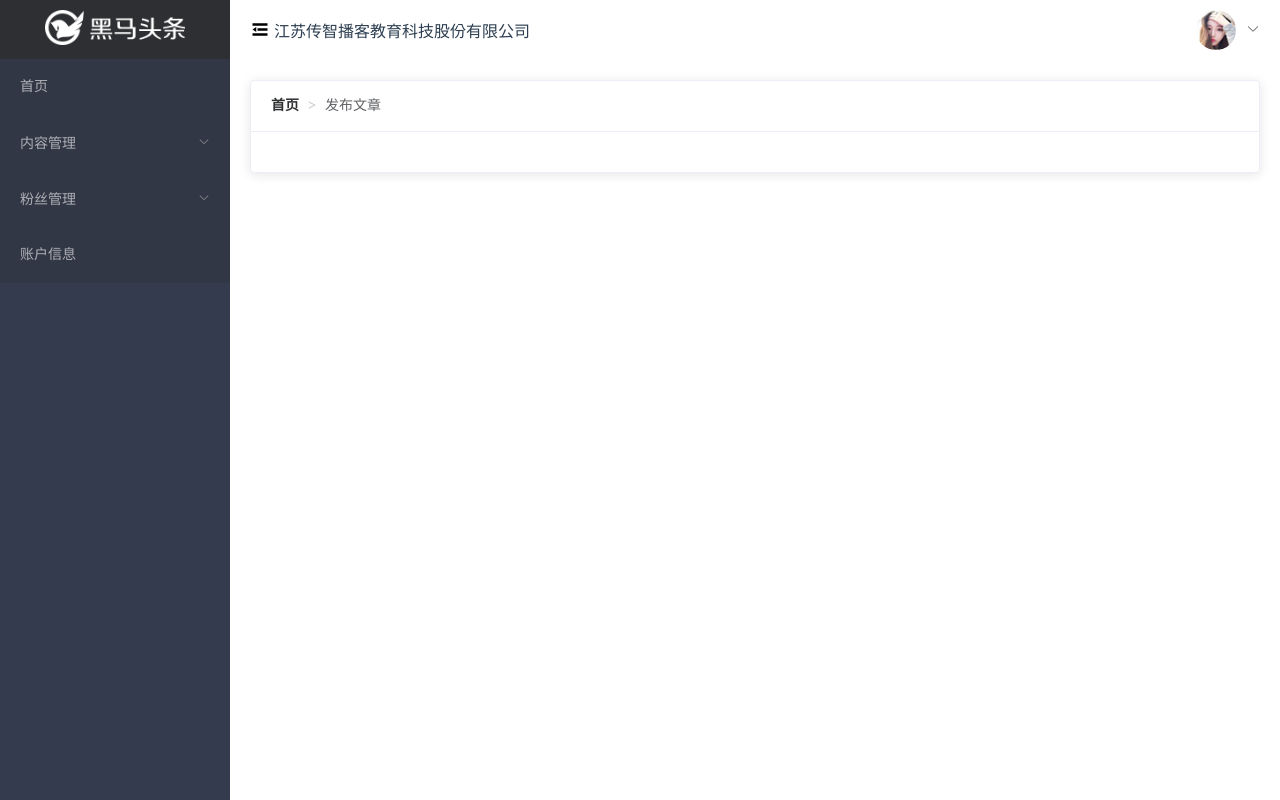
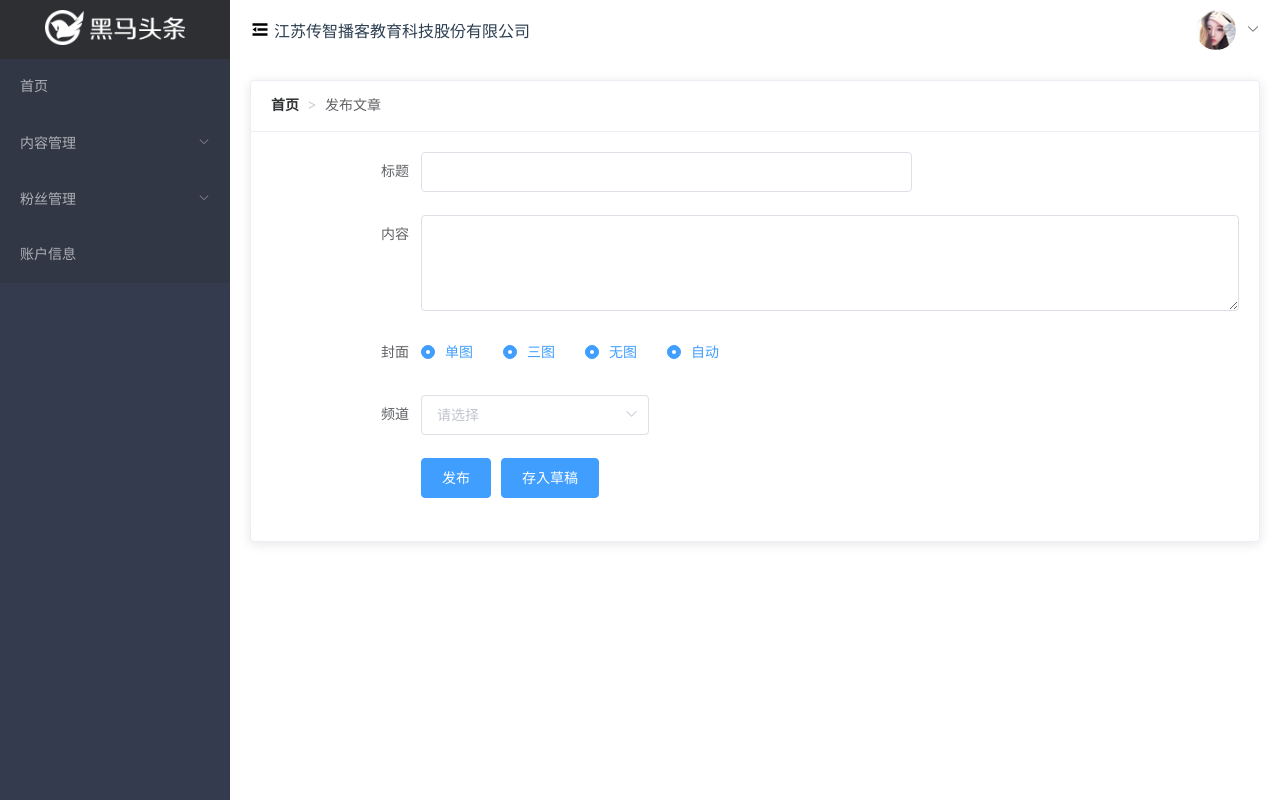
Before and after one commit to wws317502/90heimatoutiao, a Vue app: page /#/home/publish in a window 1280 px wide. Built offline with nearby package versions, Linux system fonts and the light colour scheme; no server answers; sample sign-in values are in the browser's storage.

Commit message:
简单实现（1）

```diff
--- a/src/views/publish/index.vue
+++ b/src/views/publish/index.vue
@@ -5,6 +5,34 @@
           发布文章
       </template>
       </bread-crumb>
+      <el-form style="margin-left:50px" label-width='100px'>
+          <el-form-item label='标题'>
+              <el-input style="width:60%"></el-input>
+          </el-form-item>
+          <el-form-item label='内容'>
+              <el-input
+              type='textarea'
+              :rows='4'
+              ></el-input>
+          </el-form-item>
+          <el-form-item label='封面'>
+              <el-radio-group>
+                  <el-radio>单图</el-radio>
+                  <el-radio>三图</el-radio>
+                  <el-radio>无图</el-radio>
+                  <el-radio>自动</el-radio>
+              </el-radio-group>
+          </el-form-item>
+          <el-form-item label='频道'>
+              <el-select></el-select>
+          </el-form-item>
+          <el-form-item>
+              <el-button type='primary'>发布</el-button>
+              <el-button type='primary'>存入草稿</el-button>
+          </el-form-item>
+
+      </el-form>
+
   </el-card>
 </template>
 
```
